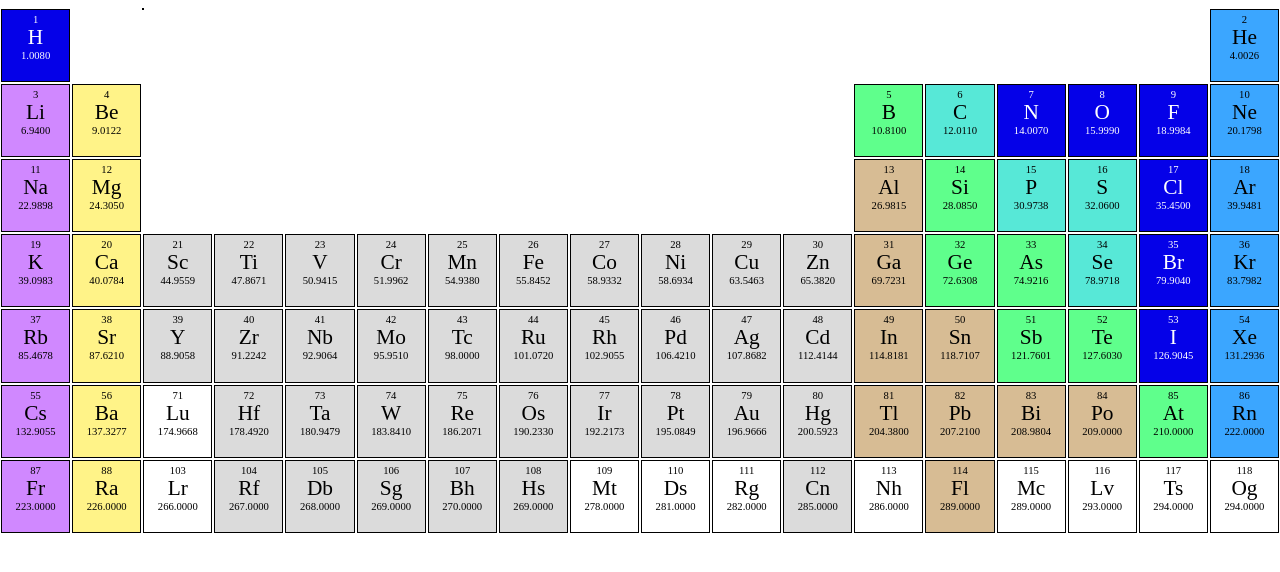
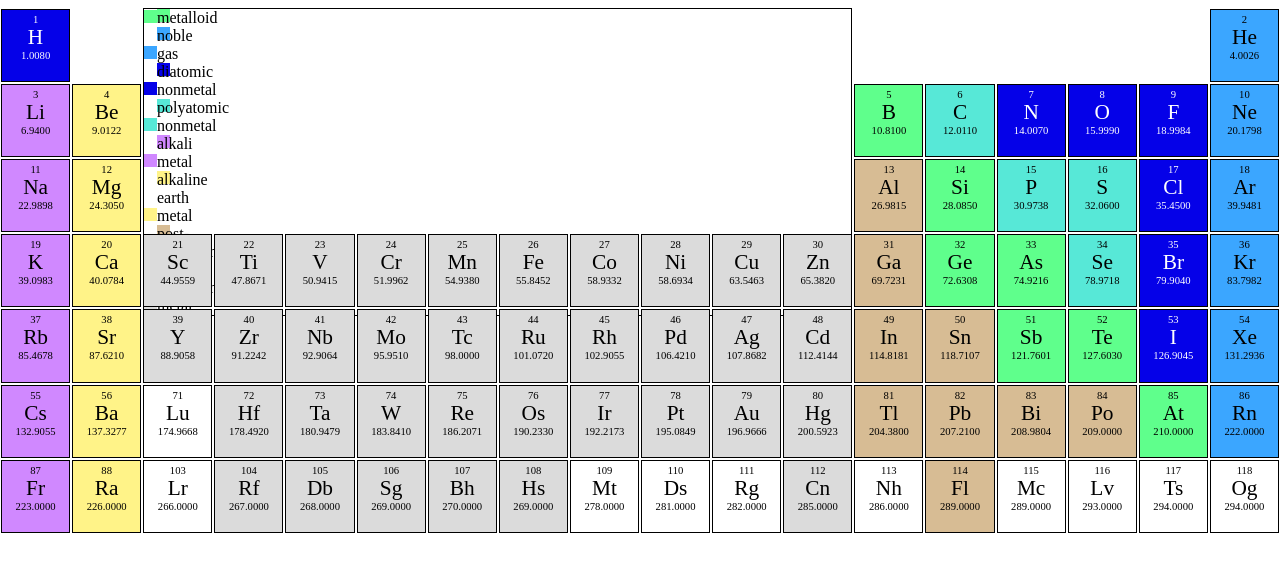
Before and after one commit to dbrudner/periodic-table, a React (Create React App) app: page / in a window 1280 px wide. Shown: the top 572 px of the page. Built offline with nearby package versions, Linux system fonts and the light colour scheme.

Commit message:
legend started

```diff
--- a/src/legend.js
+++ b/src/legend.js
@@ -1,20 +1,23 @@
 import React from "react";
 import styled from "styled-components";
+import { categories } from "./constants";
+import Swatch from "./swatch";
 
 const Legend = styled.div`
 	position: fixed;
-	left: calc(((100vw / 18 - 4px) * 2) + 8px);
+	left: calc(((100vw / 18 - 4px) * 2) + 9px);
 	height: calc(
 		((100vw / 18 - ${props => (props.smallScreen ? "4px" : "4px")}}) * 3) +
-			12px
+			21px
 	);
-	width: calc(
-		((100vw / 18 - ${props => (props.smallScreen ? "4px" : "4px")}}) * 10) +
-			38px
-	);
+	width: calc(((100vw / 18 - 4px) * 10) + 36px);
 	border: 1px solid black;
 `;
 
 export default () => {
-	return <Legend smallScreen={window.innerWidth < 1200} />;
+	return (
+		<Legend smallScreen={window.innerWidth < 1200}>
+			{categories.map(category => <Swatch category={category} />)}
+		</Legend>
+	);
 };
--- a/src/swatch.js
+++ b/src/swatch.js
@@ -3,8 +3,8 @@ import styled from "styled-components";
 import getBgColor from "./get-bg-color";
 
 const Swatch = styled.div`
-	:first-child {
-		background-color: ${props => props.bgColor};
+	> div {
+		background-color: ${props => getBgColor(props)};
 		height: 1vw;
 		width: 1vw;
 	}
@@ -16,7 +16,7 @@ const Swatch = styled.div`
 
 export default props => {
 	return (
-		<Swatch {...props}>
+		<Swatch category={props.category}>
 			<div />
 			<div>{props.category}</div>
 		</Swatch>
```
